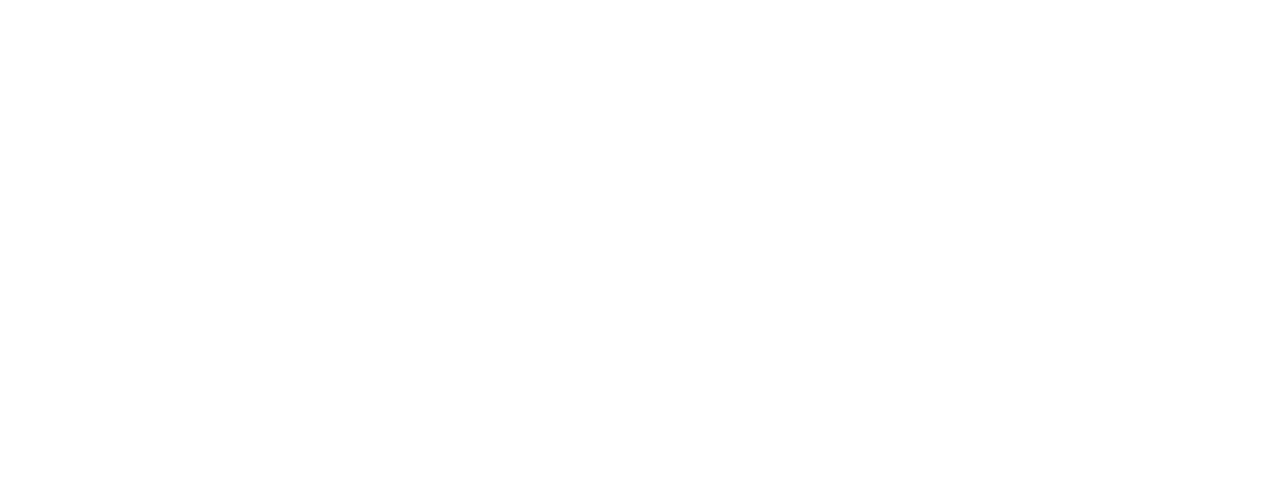
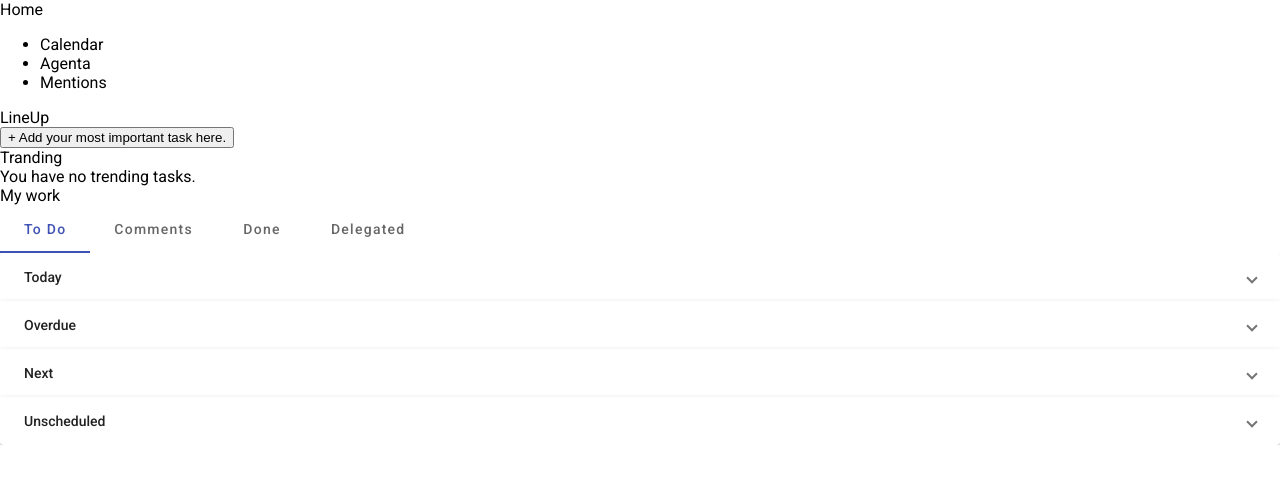
Before and after one commit to qoolebyaqa/RS-Clone, an Angular app in the folder rs-clone/: page / in a window 1280 px wide. Shown: the top 484 px of the page. Built offline with nearby package versions, Linux system fonts and the light colour scheme.

Commit message:
feat: add home page layouts

```diff
--- a/rs-clone/src/app/app.component.html
+++ b/rs-clone/src/app/app.component.html
@@ -0,0 +1 @@
+<app-home></app-home>
--- a/rs-clone/src/app/components/core/home/home.component.html
+++ b/rs-clone/src/app/components/core/home/home.component.html
@@ -1 +1,81 @@
-<p>home works!</p>
+<div class="home__page">
+    <div class="home__page-container">
+        <div class="header">
+            <div class="header__container">
+                <div class="header__title">Home</div>
+            </div>
+            <div class="header__list">
+                <ul>
+                    <li class="header__calendar">Calendar</li>
+                    <li class="header__agenta">Agenta</li>
+                    <li class="header__mentions">Mentions</li>
+                </ul>
+            </div>
+        </div>
+        <div class="main__content">
+            <div class="tasks__content">
+                <div class="line__container">
+                    <div class="title">
+                        LineUp
+                    </div>
+                    <button class="add-task">+ Add your most important task here.</button>
+                </div>
+                <div class="trending__container">
+                    <div class="title">
+                        Tranding
+                    </div>
+                    <div class="trending__task">
+                        You have no trending tasks.
+                    </div>
+                </div>
+                <div class="title">My work</div>
+                <div class="content__block">
+                    <mat-tab-group mat-stretch-tabs="false" mat-align-tabs="start">
+                        <mat-tab label="To Do">
+                            <div class="today">
+                                <mat-accordion>
+                                    <mat-expansion-panel (opened)="panelOpenState = true" (closed)="panelOpenState = false">
+                                        <mat-expansion-panel-header>
+                                            <mat-panel-title>
+                                                Today
+                                            </mat-panel-title>
+                                        </mat-expansion-panel-header>
+                                        <p>I'm visible because I am open</p>
+                                    </mat-expansion-panel>
+                                    <mat-expansion-panel (opened)="panelOpenState = true" (closed)="panelOpenState = false">
+                                        <mat-expansion-panel-header>
+                                            <mat-panel-title>
+                                                Overdue
+                                            </mat-panel-title>
+                                        </mat-expansion-panel-header>
+                                        <p>I'm visible because I am open</p>
+                                    </mat-expansion-panel>
+                                    <mat-expansion-panel (opened)="panelOpenState = true" (closed)="panelOpenState = false">
+                                        <mat-expansion-panel-header>
+                                            <mat-panel-title>
+                                                Next
+                                            </mat-panel-title>
+                                        </mat-expansion-panel-header>
+                                        <p>I'm visible because I am open</p>
+                                    </mat-expansion-panel>
+                                    <mat-expansion-panel (opened)="panelOpenState = true" (closed)="panelOpenState = false">
+                                        <mat-expansion-panel-header>
+                                            <mat-panel-title>
+                                                Unscheduled
+                                            </mat-panel-title>
+                                        </mat-expansion-panel-header>
+                                        <p>I'm visible because I am open</p>
+                                    </mat-expansion-panel>
+                                </mat-accordion>
+                            </div>
+                        </mat-tab>
+                        <mat-tab label="Comments">Content 2</mat-tab>
+                        <mat-tab label="Done">Content 3</mat-tab>
+                        <mat-tab label="Delegated">Content 3</mat-tab>
+                    </mat-tab-group>
+                </div>
+
+            </div>
+        </div>
+    </div>
+</div>
--- a/rs-clone/src/app/components/core/home/home.component.ts
+++ b/rs-clone/src/app/components/core/home/home.component.ts
@@ -3,8 +3,8 @@
 @Component({
   selector: 'app-home',
   templateUrl: './home.component.html',
-  styleUrls: ['./home.component.scss']
+  styleUrls: ['./home.component.css'],
 })
 export class HomeComponent {
-
+  panelOpenState = false;
 }
--- a/rs-clone/src/index.html
+++ b/rs-clone/src/index.html
@@ -1,5 +1,6 @@
 <!doctype html>
 <html lang="en">
+
 <head>
   <meta charset="utf-8">
   <title>RS-Clone</title>
@@ -10,7 +11,10 @@
   <link href="https://fonts.googleapis.com/css2?family=Roboto:wght@300;400;500&display=swap" rel="stylesheet">
   <link href="https://fonts.googleapis.com/icon?family=Material+Icons" rel="stylesheet">
 </head>
+
 <body>
-  <app-root></app-root>
+  <app-root>
+  </app-root>
 </body>
+
 </html>
```
Also changed, not shown: rs-clone/src/app/material/material.module.ts (+14 -7 lines), rs-clone/src/app/components/core/home/home.component.css (added), rs-clone/src/app/components/core/home/home.component.scss (deleted).
